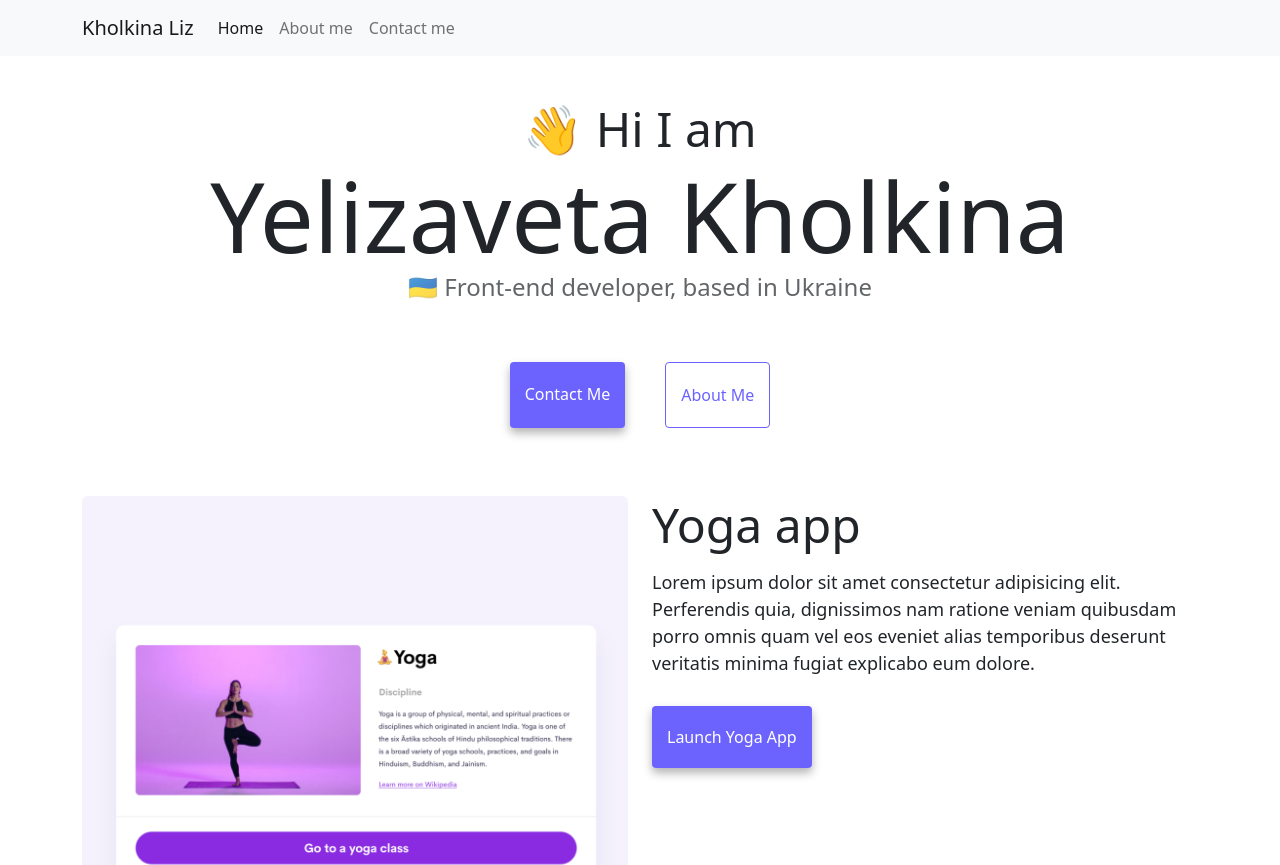
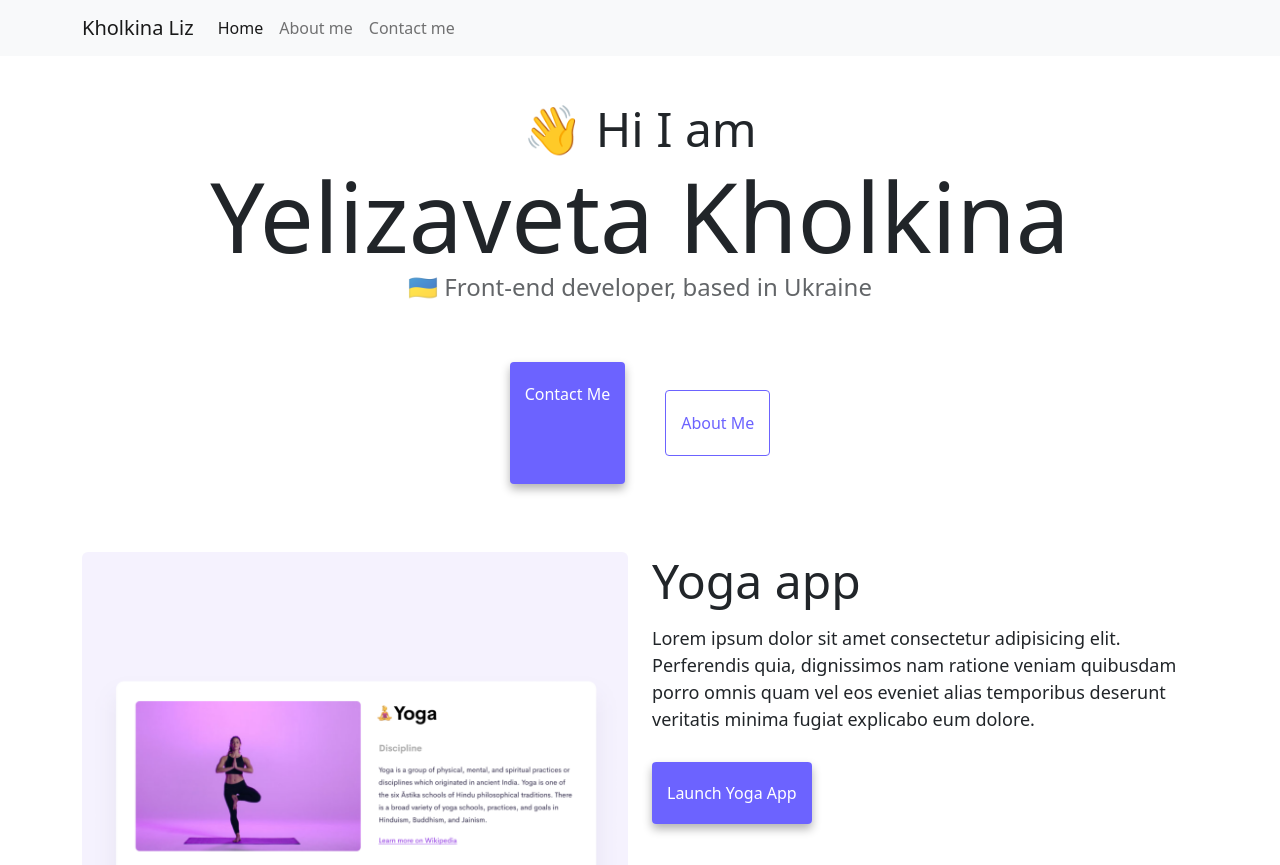
Before and after one commit to lizakholkina/Portfolio-site, a plain HTML site: page index.html in a window 1280 px wide. Shown: the top 865 px of the page. Drawn offline with nearby package versions, Linux system fonts and the light colour scheme.

Commit message:
Update index.html

```diff
--- a/index.html
+++ b/index.html
@@ -78,7 +78,10 @@
         title="Contact Kholkina Yelizaveta"
         >Contact me</a
       >
-      <a href="/about.html" class="about-link" title="About Kholkina Yelizaveta"
+      <a
+        href="/about.html"
+        class="about-link mt-5 mb-5"
+        title="About Kholkina Yelizaveta"
         >About me</a
       >
     </div>
```
